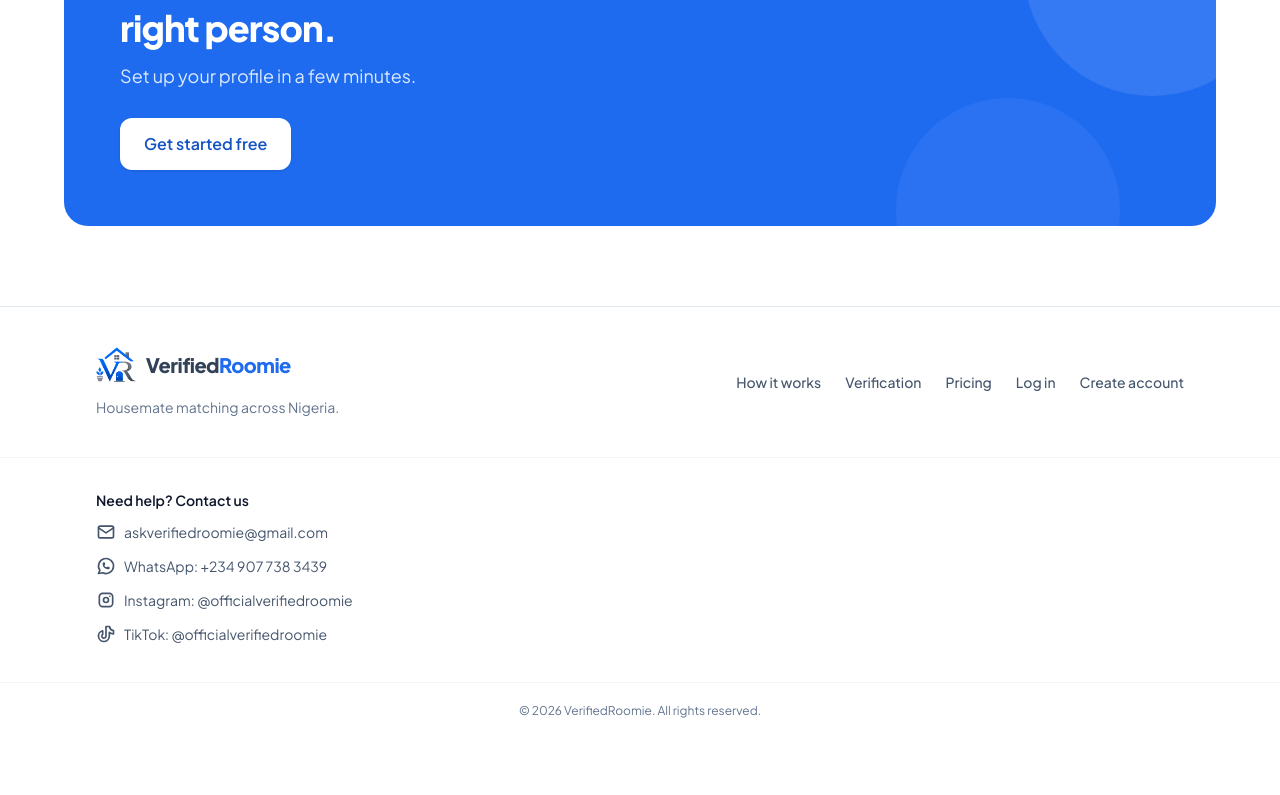
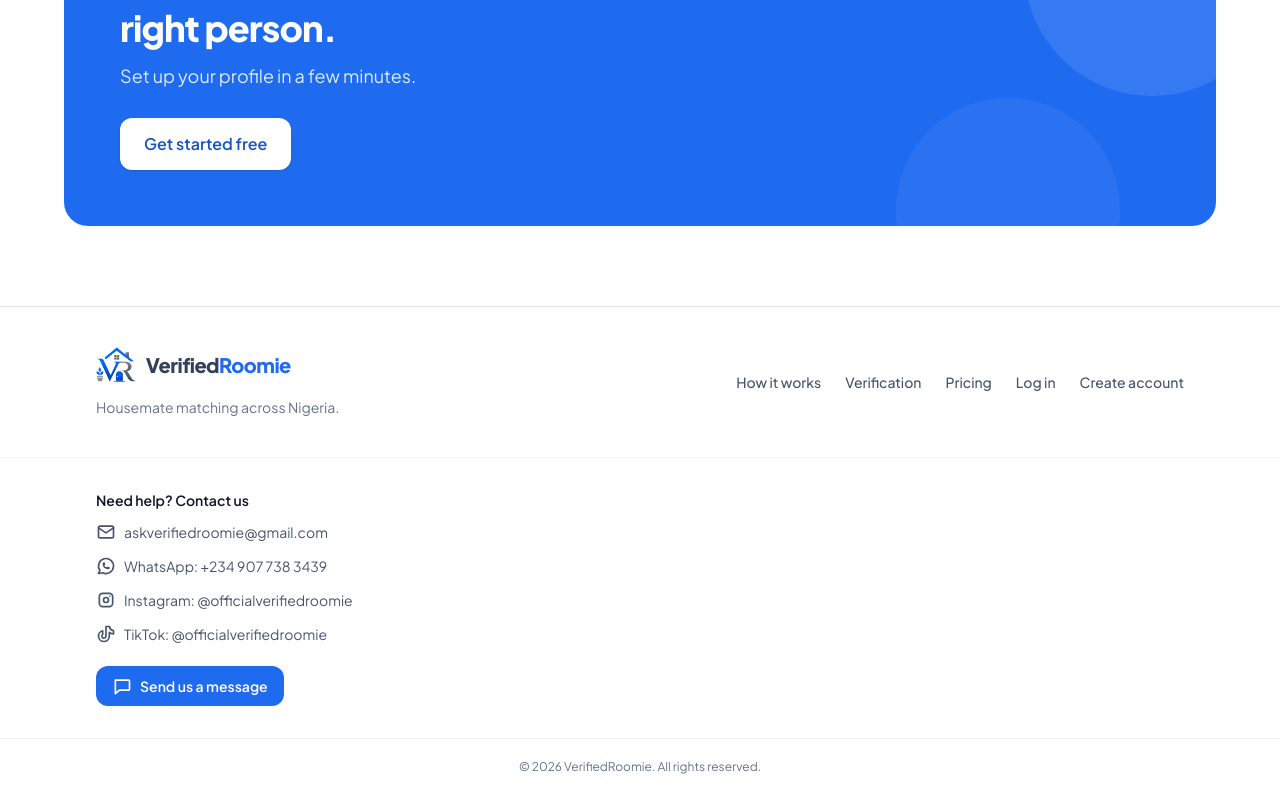
Before and after one commit to kayotive/verifiedroomie-v2, a Next.js app: page / in a window 1280 px wide. Shown: the part 4180-4975 px from the top of the page. Before the commit the page ends 4919 px from the top, so only its background shows below. Built offline with nearby package versions, Linux system fonts and the light colour scheme; no server answers.

Commit message:
Add contact form link to footer

```diff
--- a/src/app/contact/page.tsx
+++ b/src/app/contact/page.tsx
@@ -44,7 +44,7 @@ export default async function ContactPage() {
 
       <div className="mt-8 rounded-3xl border border-slate-200 bg-slate-50 p-5">
         <p className="mb-3 text-sm text-slate-600">Prefer to reach us directly?</p>
-        <ContactLinks />
+        <ContactLinks showFormLink={false} />
       </div>
     </main>
   );
--- a/src/app/faq/page.tsx
+++ b/src/app/faq/page.tsx
@@ -281,7 +281,7 @@ export default async function FaqPage() {
         >
           Contact us
         </Link>
-        <ContactLinks />
+        <ContactLinks showFormLink={false} />
       </div>
     </main>
   );
--- a/src/components/ContactLinks.tsx
+++ b/src/components/ContactLinks.tsx
@@ -1,4 +1,6 @@
 // Contact links with icons. Used in the footer of the home page.
+import Link from "next/link";
+
 const EMAIL = "askverifiedroomie@gmail.com";
 const WHATSAPP_NUMBER = "2349077383439"; // +234 907 738 3439
 const HANDLE = "officialverifiedroomie";
@@ -28,7 +30,7 @@ function Icon({ children }: IconProps) {
 const linkClass =
   "inline-flex items-center gap-2 text-sm text-slate-600 transition hover:text-brand-600";
 
-export default function ContactLinks() {
+export default function ContactLinks({ showFormLink = true }: { showFormLink?: boolean }) {
   return (
     <div className="flex flex-col gap-3">
       <p className="text-sm font-semibold text-slate-900">Need help? Contact us</p>
@@ -85,6 +87,17 @@ export default function ContactLinks() {
           </a>
         </li>
       </ul>
+      {showFormLink && (
+        <Link
+          href="/contact"
+          className="mt-1 inline-flex w-fit items-center gap-2 rounded-xl bg-brand-600 px-4 py-2.5 text-sm font-semibold text-white transition hover:bg-brand-700"
+        >
+          <Icon>
+            <path d="M4 5h16a1 1 0 0 1 1 1v10a1 1 0 0 1 -1 1H9l-5 4V6a1 1 0 0 1 1 -1z" />
+          </Icon>
+          Send us a message
+        </Link>
+      )}
     </div>
   );
 }
```
